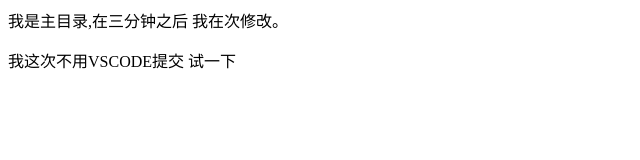
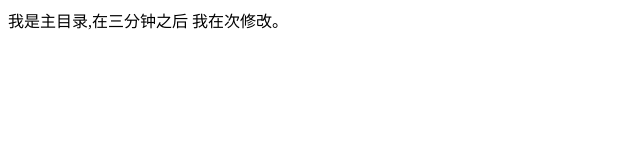
Before and after one commit to zyzhan1/test, a plain HTML site: page index.html in a window 1280 px wide. Shown: the whole page, without its empty margins (0-640 px from the left). Drawn offline with Linux system fonts and the light colour scheme.

Commit message:
Revert "这是来自DESKTOP的提交"
This reverts commit 79182d9d84b43f8ef5ceaad5776f7011f5e23994.

```diff
--- a/index.html
+++ b/index.html
@@ -7,7 +7,7 @@
     <title>Document</title>
 </head>
 <body>
-       我是主目录,在三分钟之后 我在次修改。
-    <p>我这次不用VSCODE提交 试一下</p>
+   我是主目录,在三分钟之后 我在次修改。
+
 </body>
 </html>
```
